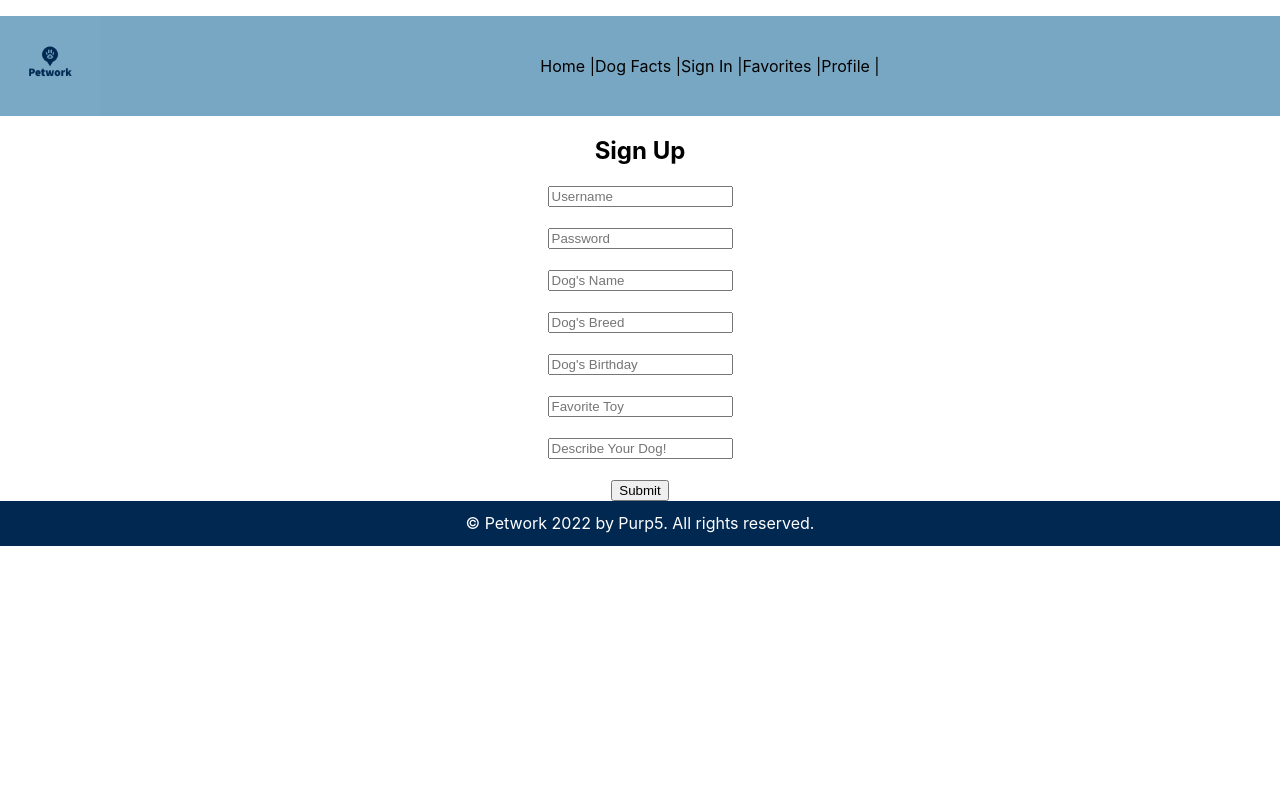
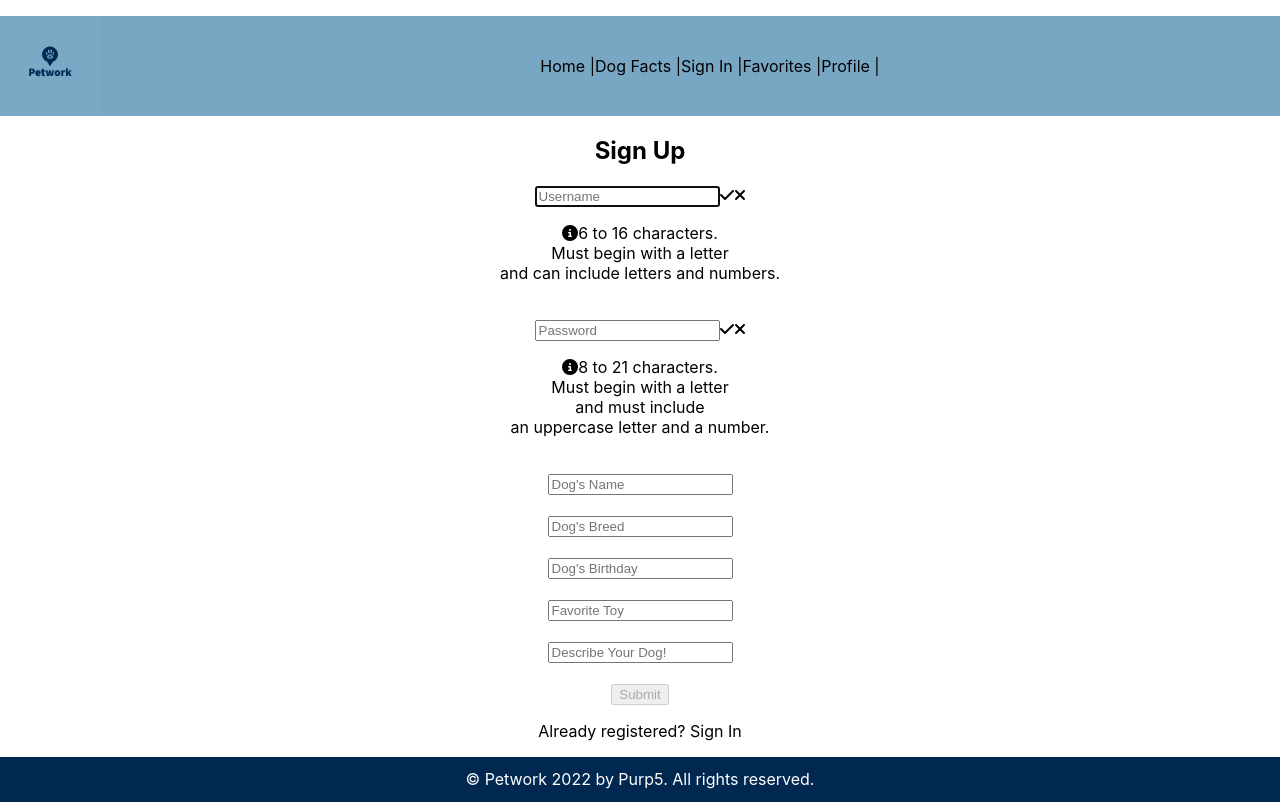
Before and after one commit to chamomiletay/petworkfrontend, a React (Create React App) app: page /signup in a window 1280 px wide. Built offline with nearby package versions, Linux system fonts and the light colour scheme.

Commit message:
sign up authentification and password/username requirements

```diff
--- a/src/components/SignUp.js
+++ b/src/components/SignUp.js
@@ -1,15 +1,148 @@
-import React from 'react'
+import React, {useEffect, useRef, useState} from 'react'
 import { Link } from 'react-router-dom'
+import { faCheck, faTimes, faInfoCircle } from '@fortawesome/free-solid-svg-icons';
+import { FontAwesomeIcon } from '@fortawesome/react-fontawesome';
+//import { render } from '@testing-library/react';
+import axios from './SignUpAxios'
+
+const USER_REGEX = /^[a-zA-Z][a-zA-Z0-9]{5,15}$/;
+const PWD_REGEX = /^(?=.*[a-z])(?=.*[A-Z])(?=.*[0-9]).{7,20}$/;
+
+const signUpURL = '/profile' //endpoint for signup?
 
 const SignUp = () => {
+
+  const userRef = useRef();
+  const errRef = useRef();
+
+  const [user, setUser] = useState("");
+  const [validName, setValidName] = useState(false);
+  const [usernameFocus, setUsernameFocus] = useState(false);
+
+  const [password, setPassword] = useState("");
+  const [validPassword, setValidPassword] = useState(false);
+  const [passwordFocus, setPasswordFocus] = useState(false);
+
+
+//use for password confirmation
+  // const [passwordMatch, setPasswordMatch] = useState("");
+  // const [validMatch, setValidMatch] = useState(false);
+  // const [matchFocus, setMatchFocus] = useState(false);
+
+  const[ errorMessage, setErrorMessage] = useState("");
+  const [succes, setSuccess] = useState(false);
+
+  useEffect(()=>{
+    userRef.current.focus()
+  }, [])
+
+
+  //testing against username
+  useEffect(()=>{
+    const result= USER_REGEX.test(user)
+    console.log(result)
+    console.log(user)
+    setValidName(result)
+  }, [user])
+
+  //teting against password
+  useEffect(()=>{
+    const result = PWD_REGEX.test(password);
+    console.log(result)
+    setValidPassword(result);
+    // const match = password ===passwordMatch;
+    // setValidMatch(match);
+  }, [password])// passwordMatch])
+
+  useEffect(()=>{
+    setErrorMessage("")
+  }, [user, password]) //passwordMatch])
+
+
+  async function handleSubmit(e){
+    e.preventDefault();
+
+    try{
+      const response = await axios.post(signUpURL, JSON.stringify({username: user, password}),
+      {
+        headers:{ 'Content-Type' : 'application/json'},
+        withCredentials: true
+      }
+      );
+      console.log(response.data)
+      console.log(JSON.stringify)
+      setSuccess(true)
+
+    }catch(error){
+      if(error.response.status ===409){
+        setErrorMessage("Username Taken. Sorry!")
+      }else{
+        setErrorMessage("Registration Failed. Try Again!")
+      }
+    }
+  }
+
+
   return (
     <div>
+      <p ref={errRef} className={errorMessage ? "errorMessage" : "offscreen"} aria-live="assertive">{errorMessage}</p>
       <h2>Sign Up</h2>
-    <form class="username-input">
-    <input placeholder="Username" type="text" name="username" required/>
+    <form className="username-input" onSubmit = {handleSubmit}>
+
+    <input
+      placeholder="Username"
+      type="text"
+      name="username"
+      required
+      ref={userRef}
+      autoComplete="off"
+      onChange = {(e) => setUser(e.target.value)}
+      onFocus={()=>setUsernameFocus(true)}
+      onBlur={()=>setUsernameFocus(false)}
+      aria-invalid = {validName ? "false" : "true"}
+      aria-describedby="usernamenote"
+      />
+     <span className={validName ? 'valid' : 'display:none'}>
+        <FontAwesomeIcon icon={faCheck}/>
+      </span>
+      <span className={validName || !user ? 'display:none' : "invalid"}>
+        <FontAwesomeIcon icon={faTimes}/>
+      </span>
+
+      <p id= "usernamenote" className={usernameFocus && user && !validName ? "instuctions" : "offscreen"}>
+        <FontAwesomeIcon icon={faInfoCircle}/>
+        6 to 16 characters.<br></br>
+        Must begin with a letter <br></br>and can include letters and numbers.
+      </p>
+
+
     </form><br></br>
     <form class="password-input">
-    <input placeholder="Password" type="text" name="password" required/>
+    <input
+      placeholder="Password"
+      type="password"
+      name="password"
+      required
+      onChange = {(e) => setPassword(e.target.value)}
+      onFocus={()=>setPasswordFocus(true)}
+      onBlur={()=>setPasswordFocus(false)}
+      aria-invalid = {validPassword ? "false" : "true"}
+      aria-describedby="passwordnote"
+      />
+
+     <span className={validPassword ? 'valid': 'hide'}>
+      <FontAwesomeIcon icon={faCheck}/>
+      </span>
+      <span className={validPassword || !user ? "hide" : "invalid"}>
+        <FontAwesomeIcon icon={faTimes}/>
+      </span>
+
+      <p id = "passwordnote" className={passwordFocus && !validPassword ? "instuctions" : "offscreen"}>
+        <FontAwesomeIcon icon={faInfoCircle}/>
+        8 to 21 characters.<br></br>
+        Must begin with a letter <br></br>and must include <br></br>
+        an uppercase letter and a number.
+      </p>
     </form><br></br>
     <form class="dogName-input">
     <input placeholder="Dog's Name" type="text" name="dogName" required/>
@@ -32,9 +165,16 @@ const SignUp = () => {
 
 
 
-    <button type="submit"><Link to='/Profile'>Submit</Link></button>
+    <button disabled={!validName ||!validPassword? true : false} >Submit</button>
+
+    <p> Already registered?<Link to='/SignIn'> Sign In</Link></p>
+
     </div>
+
   )
+
 }
 
+
+
 export default SignUp;
--- /dev/null
+++ b/src/components/SignUpAxios.js
@@ -0,0 +1,6 @@
+import axios from "axios"
+
+
+export default axios.create({
+    baseURL: 'https://petwork-backend.herokuapp.com/'
+})
```
Also changed, not shown: package.json (+10 -0 lines), src/logo.svg (deleted), 1 other file (tests, documents, lock files or other folders).
